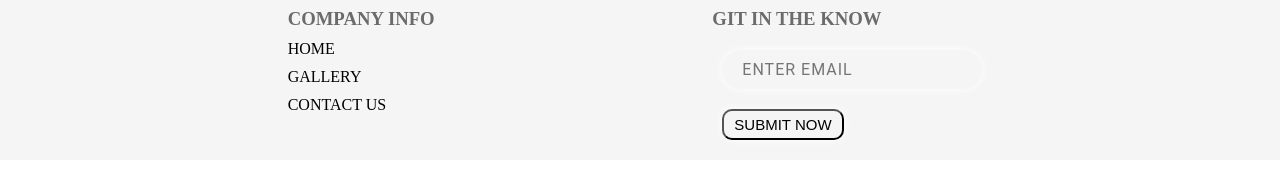
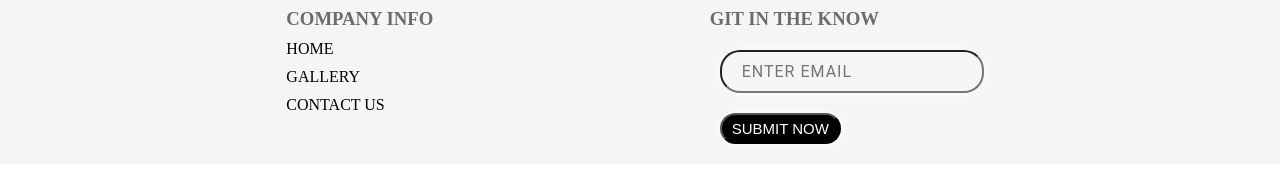
Before and after one commit to nikhilsihag-01/ClothShop, a plain HTML site: page contact.html in a window 1280 px wide. Shown: the part 591-774 px from the top of the page. Drawn offline with Linux system fonts and the light colour scheme.

Commit message:
CSS Updated

```diff
--- a/css/contact.css
+++ b/css/contact.css
@@ -97,6 +97,7 @@ input{
     background-color: transparent;
     box-shadow: 0px 0px 10px white;
     margin: 10px;
+    cursor: pointer;
 }
 
 input:hover{
@@ -169,8 +170,6 @@ border: 1px solid rgba(23, 23, 23, 0.53);
 
 .email-box input[type="email"]{
     padding: 10px 20px;
-    border: none;
-    /* outline: none; */
     background-color: transparent;
     color: white;
     font-family: "Roboto", sans-serif;
@@ -181,10 +180,11 @@ border: 1px solid rgba(23, 23, 23, 0.53);
 input[type="button"]{
     padding: 5px 10px;
     cursor: pointer;
-    border-radius: 10px;
+    border-radius: 2rem;
     margin: 10px;
-    color: black;
+    color:white;
     font-size: 15px;
+    background-color: black;
 }
 
 
--- a/css/gallery.css
+++ b/css/gallery.css
@@ -102,6 +102,7 @@ ul a:hover {
     transition: 0.5s;
     border-radius: 50px;
     text-align: center;
+    cursor: pointer;
 }
 
 .box:hover{
@@ -154,6 +155,7 @@ ul a:hover {
 .about-shop h2{
     padding: 20px;
     font-size: 3rem;
+    text-decoration: underline;
 }
 
 .about-shop section{
@@ -164,6 +166,7 @@ ul a:hover {
     padding: 40px;
     border: 2px solid black;
     margin-top: 50px;
+    border-radius: 0.2rem;
 }
 
 .shop-img{
@@ -171,6 +174,7 @@ ul a:hover {
     height: 400px;
 }
 .shop-img img{
+    border-radius: 0.5rem;
     width: 100%;
     height: 100%;
 }
--- a/style.css
+++ b/style.css
@@ -114,6 +114,7 @@ nav ul a:hover {
     box-shadow: 0px 0px 10px black;
     transition: all 0.5s;
     border-radius: 0.4rem;
+    cursor: pointer;
 }
 
 .card:hover{
@@ -222,6 +223,7 @@ nav ul a:hover {
     color: black;
     font-family: "Roboto", sans-serif;
     letter-spacing: 1px;
+    cursor: pointer;
 
 }
 
```
